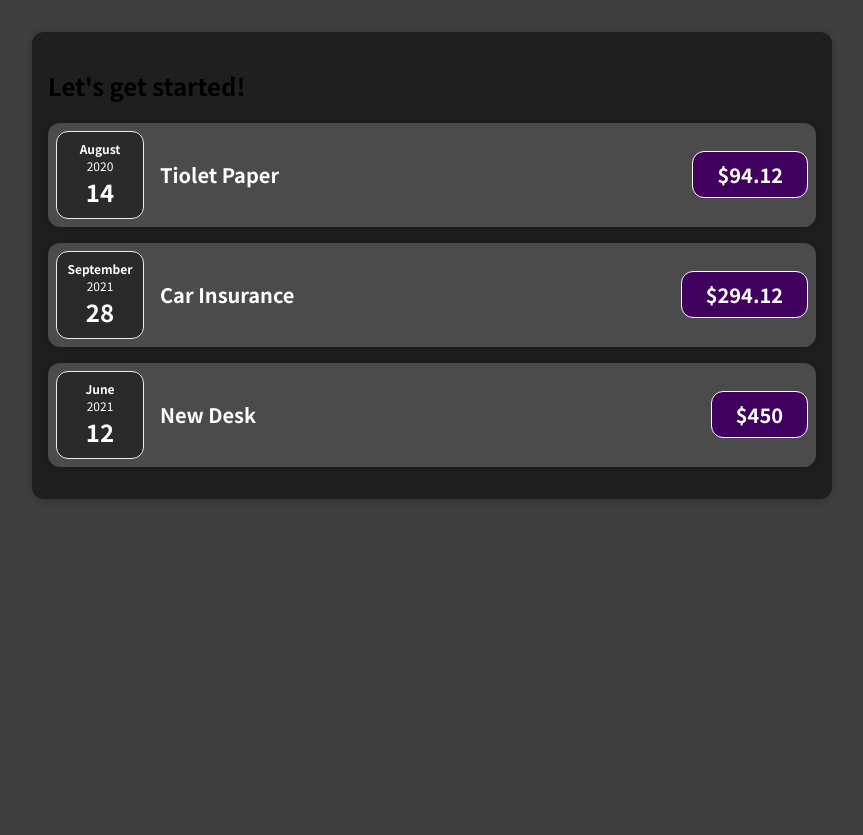
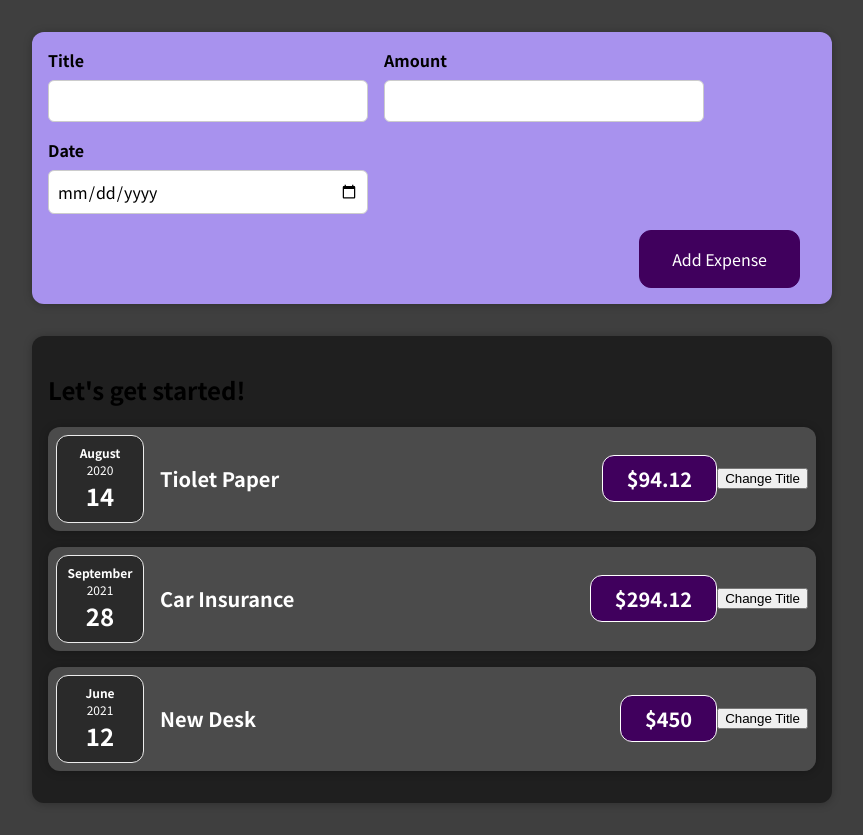
Before and after one commit to norouzy/todo-list, a React (Create React App) app: page / in a window 1280 px wide. Shown: the whole page, without its empty margins (208-1071 px from the left). Before the commit the page ends 800 px from the top, so only its background shows below. Built offline with nearby package versions, Linux system fonts and the light colour scheme.

Commit message:
add new expense

```diff
--- a/src/App.js
+++ b/src/App.js
@@ -1,4 +1,5 @@
 import Expenses from "./components/Expenses/Expenses";
+import NewExpense from "./components/NewExpense/NewExpense";
 
 function App() {
   const expenses = [
@@ -21,7 +22,17 @@
       date: new Date(2021, 5, 12),
     },
   ];
-  return <Expenses items={expenses}></Expenses>;
+
+  const addExpenseHandler = (expense) => {
+    console.log("in App.js");
+    console.log(expense);
+  };
+  return (
+    <div>
+      <NewExpense onAddExpense={addExpenseHandler} />
+      <Expenses items={expenses}></Expenses>
+    </div>
+  );
 }
 
 export default App;
--- a/src/components/Expenses/ExpenseItem.js
+++ b/src/components/Expenses/ExpenseItem.js
@@ -1,3 +1,4 @@
+import React, { useState } from "react";
 import "./ExpenseItem.css";
 import ExpenseDate from "./ExpenseDate";
 import Card from "../UI/Card";
@@ -7,13 +8,22 @@
   // const expenseTitle = "Car Insurance";
   // const expenseAmount = 294.67;
 
+  // let title = probs.title;
+  const [title, setTitle] = useState(probs.title);
+  const clickHandler = () => {
+    setTitle("updated");
+    // console.log("clicked");
+    console.log(title);
+  };
+
   return (
     <Card className="expense-item">
       <ExpenseDate date={probs.date} />
       <div className="expense-item__description">
-        <h2>{probs.title}</h2>
+        <h2>{title}</h2>
         <div className="expense-item__price">${probs.amount}</div>
       </div>
+      <button onClick={clickHandler}>Change Title</button>
     </Card>
   );
 };
--- /dev/null
+++ b/src/components/NewExpense/ExpenseForm.css
@@ -0,0 +1,26 @@
+.new-expense__controls {
+  display: flex;
+  flex-wrap: wrap;
+  gap: 1rem;
+  margin-bottom: 1rem;
+  text-align: left;
+}
+
+.new-expense__control label {
+  font-weight: bold;
+  margin-bottom: 0.5rem;
+  display: block;
+}
+
+.new-expense__control input {
+  font: inherit;
+  padding: 0.5rem;
+  border-radius: 6px;
+  border: 1px solid #ccc;
+  width: 20rem;
+  max-width: 100%;
+}
+
+.new-expense__actions {
+  text-align: right;
+}
--- /dev/null
+++ b/src/components/NewExpense/ExpenseForm.js
@@ -0,0 +1,106 @@
+import React, { useState } from "react";
+
+import "./ExpenseForm.css";
+
+const ExpenseForm = (probs) => {
+  // const [userInput, setUserInput] = useState({
+  //   enteredTitle: "",
+  //   enteredAmount: "",
+  //   enteredDate: "",
+  // });
+
+  // const titleChangeHandler = (event) => {
+  //   // setUserInput({
+  //   //   ...userInput,
+  //   //   enteredTitle: event.target.value,
+  //   // });
+
+  //   setUserInput((prevState) => {
+  //     return { ...prevState, enteredTitle: event.target.value };
+  //   });
+  // };
+  // const AmountChangeHandler = (event) => {
+  //   setUserInput({
+  //     ...userInput,
+  //     enteredAmount: event.target.value,
+  //   });
+  // };
+  // const DateChangeHandler = (event) => {
+  //   setUserInput({
+  //     ...userInput,
+  //     enteredDate: event.target.value,
+  //   });
+  // };
+
+  const [enteredTitle, setEnteredTitle] = useState("");
+  const [enteredAmount, setEnteredAmount] = useState("");
+  const [enteredDate, setEnteredDate] = useState("");
+
+  const titleChangeHandler = (event) => {
+    // console.log(event.target.value);
+    setEnteredTitle(event.target.value);
+  };
+  const AmountChangeHandler = (event) => {
+    // console.log(event.target.value);
+    setEnteredAmount(event.target.value);
+  };
+  const DateChangeHandler = (event) => {
+    // console.log(event.target.value);
+    setEnteredDate(event.target.value);
+  };
+
+  const submitHandler = (event) => {
+    event.preventDefault();
+
+    const expenseData = {
+      title: enteredTitle,
+      amount: enteredAmount,
+      date: new Date(enteredDate),
+    };
+
+    // console.log(expenseData);
+    probs.onSaveExpenseData(expenseData);
+    setEnteredTitle("");
+    setEnteredAmount("");
+    setEnteredDate("");
+  };
+  return (
+    <form onSubmit={submitHandler}>
+      <div className="new-expense__controls">
+        <div className="new-expense__control">
+          <label>Title</label>
+          <input
+            type="text"
+            value={enteredTitle}
+            onChange={titleChangeHandler}
+          />
+        </div>
+        <div className="new-expense__control">
+          <label>Amount</label>
+          <input
+            type="number"
+            value={enteredAmount}
+            min="0.01"
+            step="0.01"
+            onChange={AmountChangeHandler}
+          />
+        </div>
+        <div className="new-expense__control">
+          <label>Date</label>
+          <input
+            type="date"
+            value={enteredDate}
+            min="2019-01-01"
+            step="2022-12-31"
+            onChange={DateChangeHandler}
+          />
+        </div>
+      </div>
+      <div className="new-expense__actions">
+        <button>Add Expense</button>
+      </div>
+    </form>
+  );
+};
+
+export default ExpenseForm;
--- /dev/null
+++ b/src/components/NewExpense/NewExpense.css
@@ -0,0 +1,38 @@
+.new-expense {
+  background-color: #a892ee;
+  padding: 1rem;
+  margin: 2rem auto;
+  width: 50rem;
+  max-width: 95%;
+  border-radius: 12px;
+  text-align: center;
+  box-shadow: 0 1px 8px rgba(0, 0, 0, 0.25);
+}
+
+.new-expense button {
+  font: inherit;
+  cursor: pointer;
+  padding: 1rem 2rem;
+  border: 1px solid #40005d;
+  background-color: #40005d;
+  color: white;
+  border-radius: 12px;
+  margin-right: 1rem;
+}
+
+.new-expense button:hover,
+.new-expense button:active {
+  background-color: #510674;
+  border-color: #510674;
+}
+
+.new-expense button.alternative {
+  color: #220131;
+  border-color: transparent;
+  background-color: transparent;
+}
+
+.new-expense button.alternative:hover,
+.new-expense button.alternative:active {
+  background-color: #ddb3f8;
+}
--- /dev/null
+++ b/src/components/NewExpense/NewExpense.js
@@ -0,0 +1,22 @@
+import React from "react";
+import ExpenseForm from "./ExpenseForm";
+import "./NewExpense.css";
+
+const NewExpense = (probs) => {
+  const saveExpenseDataHandler = (enteredExpenseData) => {
+    const expenseData = {
+      ...enteredExpenseData,
+      id: Math.random().toString(),
+    };
+    probs.onAddExpense(expenseData);
+    // console.log(expenseData);
+  };
+
+  return (
+    <div className="new-expense">
+      <ExpenseForm onSaveExpenseData={saveExpenseDataHandler} />
+    </div>
+  );
+};
+
+export default NewExpense;
```
